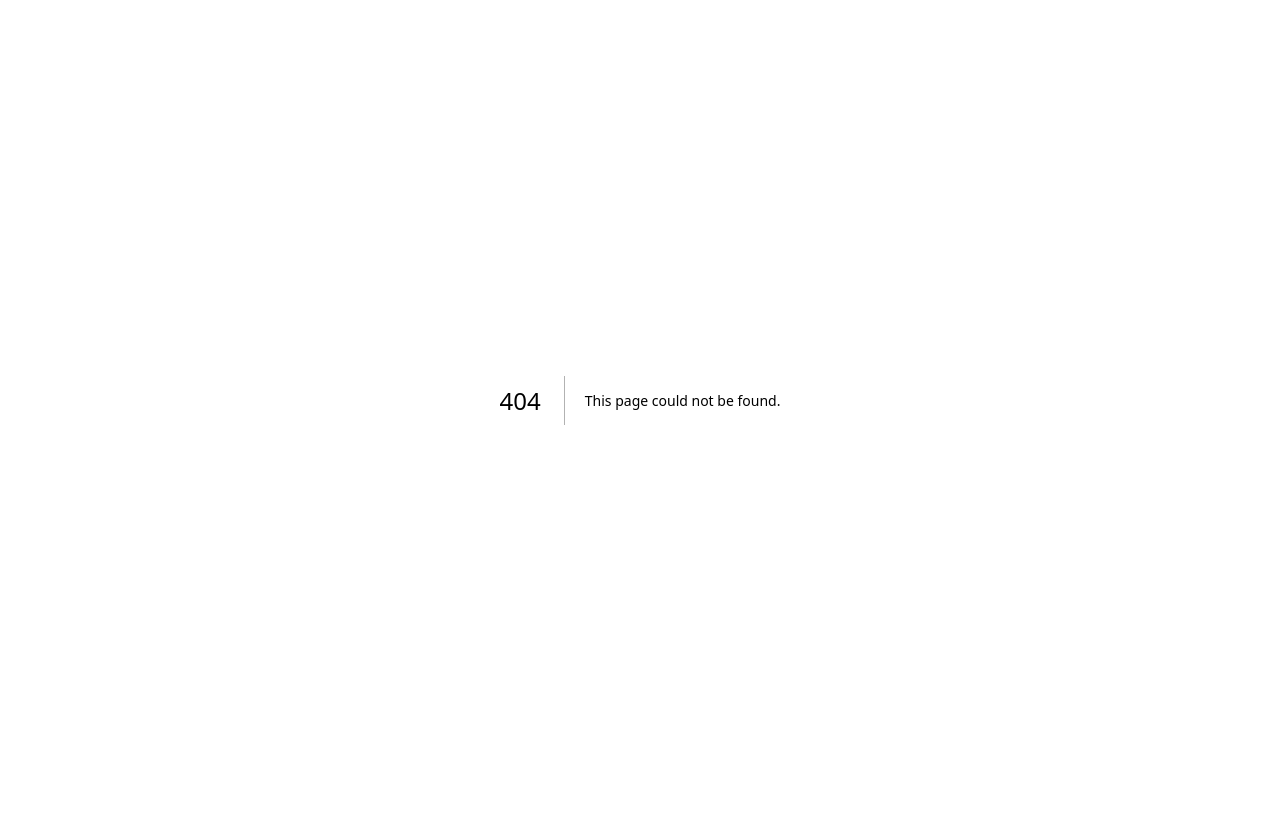
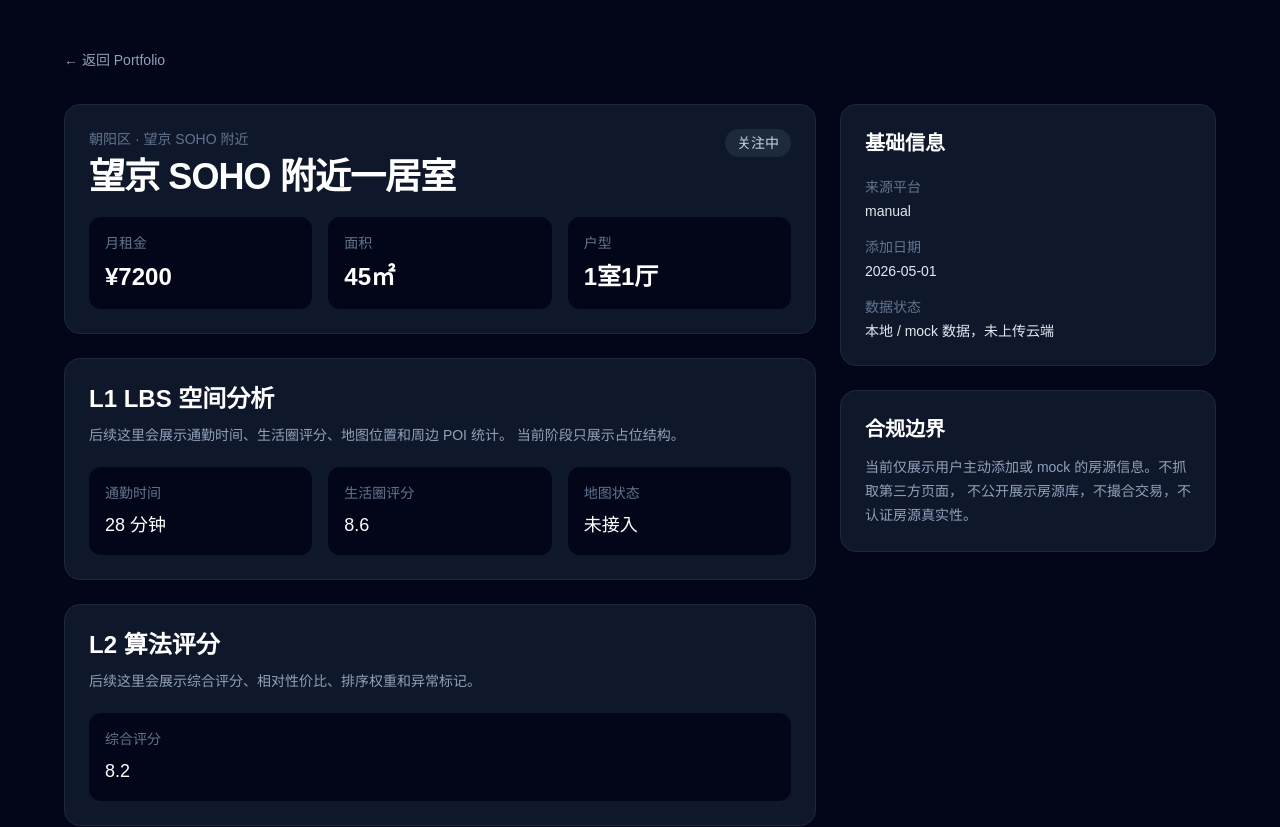
Before and after one commit to Qiu-Jiajun/HouseFolio, a Next.js app: page /portfolio/listing-001 in a window 1280 px wide. Before the commit this address had no page. Shown: the top 827 px of the page. Before the commit the page ends 800 px from the top, so only its background shows below. Built offline with nearby package versions, Linux system fonts and the light colour scheme.

Commit message:
feat: add listing detail page

```diff
--- /dev/null
+++ b/src/app/portfolio/[id]/page.tsx
@@ -0,0 +1,27 @@
+import { ListingDetailView } from "@/components/listing-detail-view";
+
+type ListingDetailPageProps = {
+  params: Promise<{
+    id: string;
+  }>;
+};
+
+export default async function ListingDetailPage({
+  params,
+}: ListingDetailPageProps) {
+  const { id } = await params;
+
+  return (
+    <main className="min-h-screen bg-slate-950 px-6 py-12 text-white">
+      <section className="mx-auto max-w-6xl">
+        <a href="/portfolio" className="text-sm text-slate-400 hover:text-white">
+          ← 返回 Portfolio
+        </a>
+
+        <div className="mt-8">
+          <ListingDetailView listingId={id} />
+        </div>
+      </section>
+    </main>
+  );
+}
--- a/src/components/listing-card.tsx
+++ b/src/components/listing-card.tsx
@@ -45,7 +45,7 @@
         </div>
       </div>
 
-      <div className="grid grid-cols-3 gap-3 text-sm">
+      <div className="mb-5 grid grid-cols-3 gap-3 text-sm">
         <div>
           <p className="text-slate-500">L1 通勤</p>
           <p className="mt-1 text-slate-200">
@@ -67,6 +67,13 @@
           </p>
         </div>
       </div>
+
+      <a
+        href={`/portfolio/${listing.id}`}
+        className="inline-flex rounded-full border border-slate-700 px-4 py-2 text-sm font-medium text-slate-200 hover:bg-slate-800"
+      >
+        查看详情
+      </a>
     </article>
   );
 }
--- /dev/null
+++ b/src/components/listing-detail-view.tsx
@@ -0,0 +1,212 @@
+"use client";
+
+import { useEffect, useState } from "react";
+import { findClientListingById } from "@/lib/local-store/listing-lookup";
+import type { Listing } from "@/types/listing";
+
+type ListingDetailViewProps = {
+  listingId: string;
+};
+
+const statusText: Record<Listing["status"], string> = {
+  draft: "草稿",
+  watching: "关注中",
+  visited: "已看房",
+  shortlisted: "候选",
+  rejected: "已排除",
+};
+
+export function ListingDetailView({ listingId }: ListingDetailViewProps) {
+  const [listing, setListing] = useState<Listing | null>(null);
+  const [isLoaded, setIsLoaded] = useState(false);
+
+  useEffect(() => {
+    const found = findClientListingById(listingId);
+    setListing(found ?? null);
+    setIsLoaded(true);
+  }, [listingId]);
+
+  if (!isLoaded) {
+    return (
+      <div className="rounded-2xl border border-slate-800 bg-slate-900 p-6 text-slate-300">
+        正在加载房源信息...
+      </div>
+    );
+  }
+
+  if (!listing) {
+    return (
+      <div className="rounded-2xl border border-slate-800 bg-slate-900 p-6">
+        <h2 className="text-2xl font-semibold text-white">未找到房源</h2>
+        <p className="mt-3 text-sm leading-6 text-slate-400">
+          该房源可能不存在，或本地浏览器数据已被清除。
+        </p>
+        <a
+          href="/portfolio"
+          className="mt-6 inline-flex rounded-full bg-white px-5 py-3 text-sm font-medium text-slate-950 hover:bg-slate-200"
+        >
+          返回 Portfolio
+        </a>
+      </div>
+    );
+  }
+
+  return (
+    <div className="grid gap-6 lg:grid-cols-[2fr_1fr]">
+      <section className="space-y-6">
+        <div className="rounded-2xl border border-slate-800 bg-slate-900 p-6">
+          <div className="mb-5 flex flex-wrap items-start justify-between gap-4">
+            <div>
+              <p className="mb-2 text-sm text-slate-500">
+                {listing.district} · {listing.addressHint}
+              </p>
+              <h1 className="text-4xl font-bold tracking-tight text-white">
+                {listing.title}
+              </h1>
+            </div>
+
+            <span className="rounded-full bg-slate-800 px-3 py-1 text-sm text-slate-300">
+              {statusText[listing.status]}
+            </span>
+          </div>
+
+          <div className="grid gap-4 md:grid-cols-3">
+            <div className="rounded-xl bg-slate-950 p-4">
+              <p className="text-sm text-slate-500">月租金</p>
+              <p className="mt-2 text-2xl font-semibold text-white">
+                ¥{listing.rent}
+              </p>
+            </div>
+
+            <div className="rounded-xl bg-slate-950 p-4">
+              <p className="text-sm text-slate-500">面积</p>
+              <p className="mt-2 text-2xl font-semibold text-white">
+                {listing.area}㎡
+              </p>
+            </div>
+
+            <div className="rounded-xl bg-slate-950 p-4">
+              <p className="text-sm text-slate-500">户型</p>
+              <p className="mt-2 text-2xl font-semibold text-white">
+                {listing.layout}
+              </p>
+            </div>
+          </div>
+
+          {listing.sourceUrl ? (
+            <a
+              href={listing.sourceUrl}
+              target="_blank"
+              rel="noreferrer"
+              className="mt-5 inline-flex text-sm text-slate-300 underline decoration-slate-600 underline-offset-4 hover:text-white"
+            >
+              查看原始链接
+            </a>
+          ) : null}
+        </div>
+
+        <div className="rounded-2xl border border-slate-800 bg-slate-900 p-6">
+          <h2 className="text-2xl font-semibold text-white">
+            L1 LBS 空间分析
+          </h2>
+          <p className="mt-2 text-sm leading-6 text-slate-400">
+            后续这里会展示通勤时间、生活圈评分、地图位置和周边 POI 统计。
+            当前阶段只展示占位结构。
+          </p>
+
+          <div className="mt-5 grid gap-4 md:grid-cols-3">
+            <div className="rounded-xl bg-slate-950 p-4">
+              <p className="text-sm text-slate-500">通勤时间</p>
+              <p className="mt-2 text-lg text-white">
+                {listing.commuteMinutes
+                  ? `${listing.commuteMinutes} 分钟`
+                  : "待计算"}
+              </p>
+            </div>
+
+            <div className="rounded-xl bg-slate-950 p-4">
+              <p className="text-sm text-slate-500">生活圈评分</p>
+              <p className="mt-2 text-lg text-white">
+                {listing.lifeCircleScore
+                  ? listing.lifeCircleScore.toFixed(1)
+                  : "待计算"}
+              </p>
+            </div>
+
+            <div className="rounded-xl bg-slate-950 p-4">
+              <p className="text-sm text-slate-500">地图状态</p>
+              <p className="mt-2 text-lg text-white">未接入</p>
+            </div>
+          </div>
+        </div>
+
+        <div className="rounded-2xl border border-slate-800 bg-slate-900 p-6">
+          <h2 className="text-2xl font-semibold text-white">
+            L2 算法评分
+          </h2>
+          <p className="mt-2 text-sm leading-6 text-slate-400">
+            后续这里会展示综合评分、相对性价比、排序权重和异常标记。
+          </p>
+
+          <div className="mt-5 rounded-xl bg-slate-950 p-4">
+            <p className="text-sm text-slate-500">综合评分</p>
+            <p className="mt-2 text-lg text-white">
+              {listing.compositeScore
+                ? listing.compositeScore.toFixed(1)
+                : "待计算"}
+            </p>
+          </div>
+        </div>
+
+        <div className="rounded-2xl border border-slate-800 bg-slate-900 p-6">
+          <h2 className="text-2xl font-semibold text-white">
+            L3 AI 决策建议
+          </h2>
+          <p className="mt-2 text-sm leading-6 text-slate-400">
+            后续这里会在用户点击确认并完成脱敏后，生成看房 checklist、风险解释和决策建议。
+          </p>
+
+          <button
+            disabled
+            className="mt-5 rounded-full border border-slate-700 px-5 py-3 text-sm font-medium text-slate-500"
+          >
+            AI 分析暂未接入
+          </button>
+        </div>
+      </section>
+
+      <aside className="space-y-6">
+        <div className="rounded-2xl border border-slate-800 bg-slate-900 p-6">
+          <h2 className="text-xl font-semibold text-white">基础信息</h2>
+
+          <dl className="mt-5 space-y-4 text-sm">
+            <div>
+              <dt className="text-slate-500">来源平台</dt>
+              <dd className="mt-1 text-slate-200">{listing.sourcePlatform}</dd>
+            </div>
+
+            <div>
+              <dt className="text-slate-500">添加日期</dt>
+              <dd className="mt-1 text-slate-200">{listing.createdAt}</dd>
+            </div>
+
+            <div>
+              <dt className="text-slate-500">数据状态</dt>
+              <dd className="mt-1 text-slate-200">
+                本地 / mock 数据，未上传云端
+              </dd>
+            </div>
+          </dl>
+        </div>
+
+        <div className="rounded-2xl border border-slate-800 bg-slate-900 p-6">
+          <h2 className="text-xl font-semibold text-white">合规边界</h2>
+          <p className="mt-3 text-sm leading-6 text-slate-400">
+            当前仅展示用户主动添加或 mock 的房源信息。不抓取第三方页面，
+            不公开展示房源库，不撮合交易，不认证房源真实性。
+          </p>
+        </div>
+      </aside>
+    </div>
+  );
+}
--- /dev/null
+++ b/src/lib/local-store/listing-lookup.ts
@@ -0,0 +1,11 @@
+import type { Listing } from "@/types/listing";
+import { mockListings } from "@/lib/db/mock-listings";
+import { loadLocalListings } from "@/lib/local-store/listings";
+
+export function getAllClientListings(): Listing[] {
+  return [...loadLocalListings(), ...mockListings];
+}
+
+export function findClientListingById(id: string): Listing | undefined {
+  return getAllClientListings().find((listing) => listing.id === id);
+}
```
